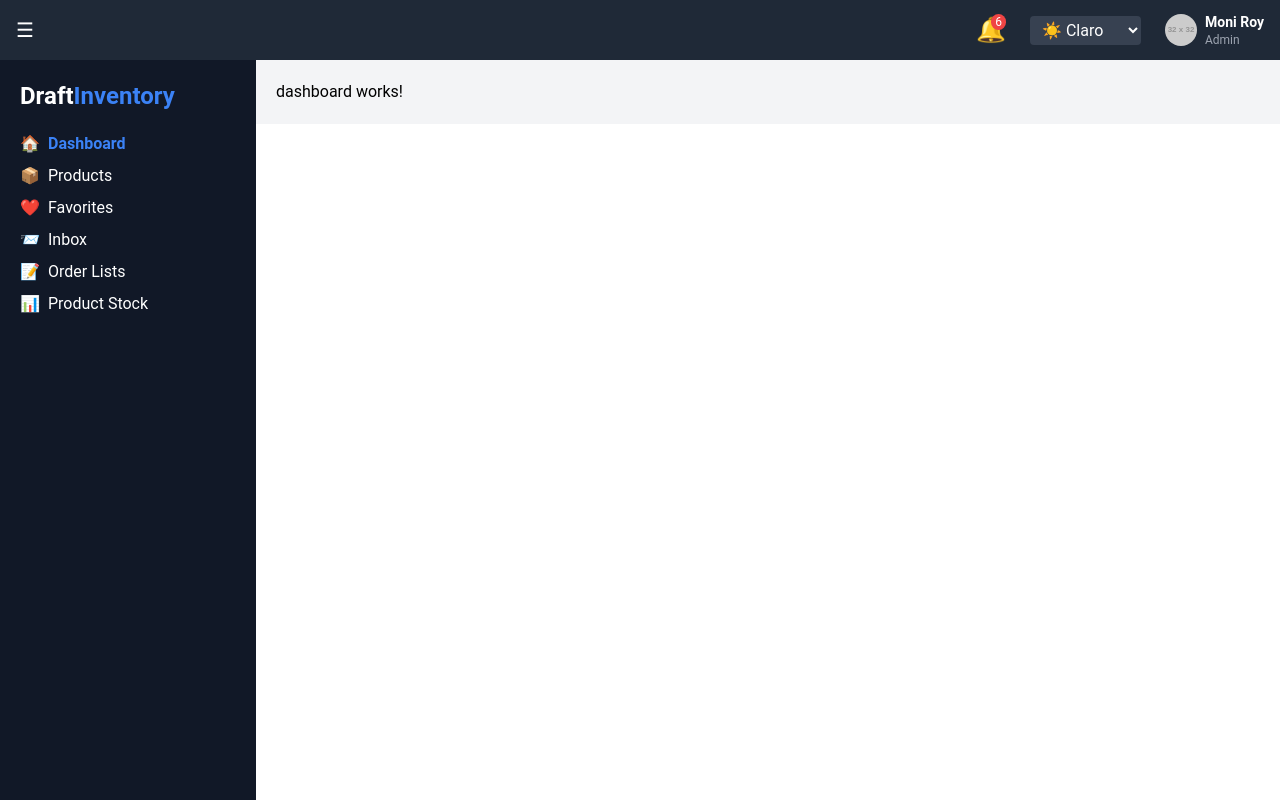
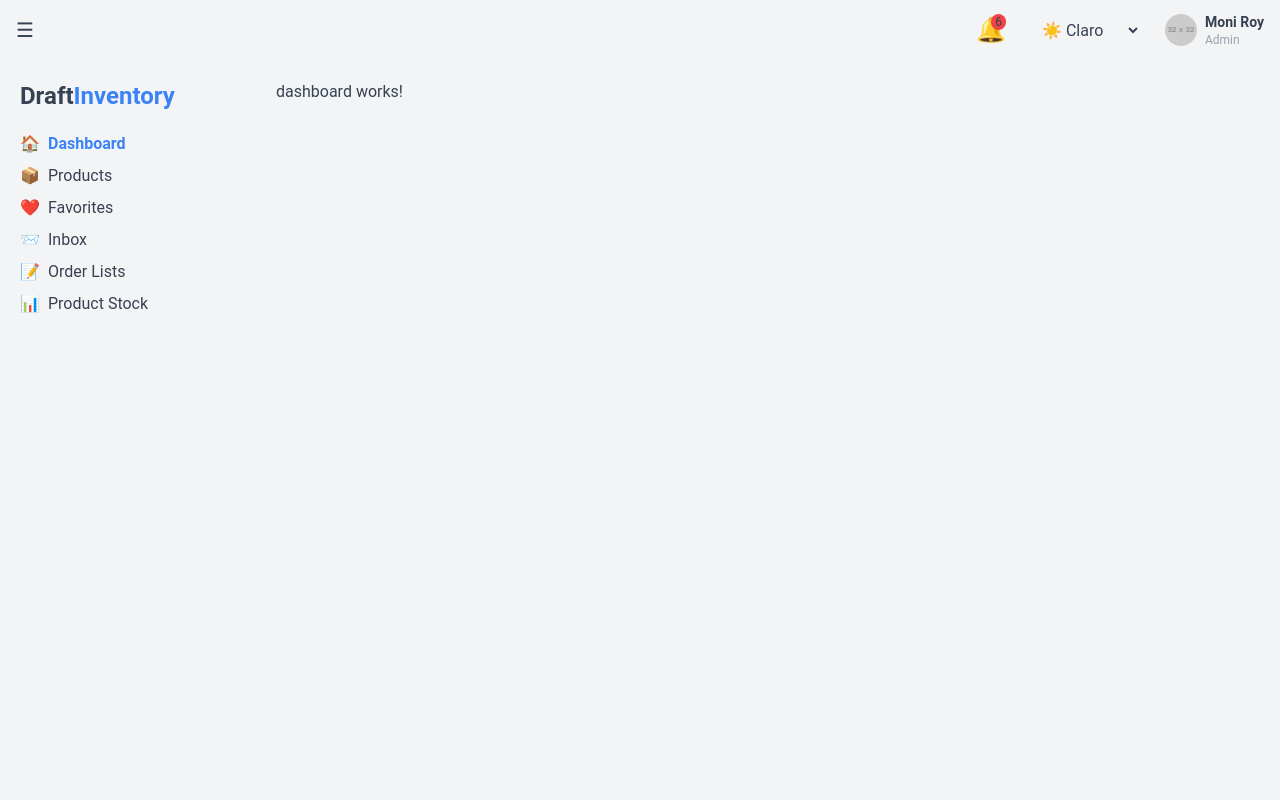
Before and after one commit to draft-inventory/frontend-draf-inventory, an Angular app: page /dashboard in a window 1280 px wide. Built offline with nearby package versions, Linux system fonts and the light colour scheme.

Commit message:
feat: implement dark mode support and update navbar and sidebar styles

```diff
--- a/src/app/shared/components/home/navbar/navbar.component.html
+++ b/src/app/shared/components/home/navbar/navbar.component.html
@@ -1,5 +1,5 @@
-<nav class="bg-gray-800 text-white px-4 py-3 flex items-center justify-between">
-    <!-- Botón de toggle del Sidebar (Izquierda) -->
+<nav class="px-4 py-3 flex items-center justify-between bg-lightBg text-lightText dark:bg-darkBg dark:text-darkText">
+  <!-- Botón de toggle del Sidebar -->
   <button (click)="toggleSidebar()" class="text-xl focus:outline-none">
     ☰
   </button>
@@ -13,24 +13,18 @@
     </div>
 
     <!-- Selector de Modo Oscuro/Claro -->
-    <select
-    (change)="onThemeChange($event)"
-    class="bg-gray-700 text-white rounded px-2 py-1 focus:outline-none dark:bg-gray-800"
-  >
+    <select (change)="onThemeChange($event)" [value]="currentTheme"
+      class="rounded px-2 py-1 focus:outline-none bg-lightBg text-lightText dark:bg-darkBg dark:text-darkText">
       <option value="light">☀️ Claro</option>
       <option value="dark">🌙 Oscuro</option>
     </select>
 
     <!-- Perfil del Usuario -->
     <div class="flex items-center space-x-2 cursor-pointer">
-        <img
-          src="https://via.placeholder.com/32"
-          alt="Profile"
-          class="w-8 h-8 rounded-full"
-        />
+      <img src="https://via.placeholder.com/32" alt="Profile" class="w-8 h-8 rounded-full" />
       <div>
-          <p class="text-sm font-semibold">Moni Roy</p>
-          <p class="text-xs text-gray-400">Admin</p>
+        <p class="text-sm font-semibold dark:text-white">Moni Roy</p>
+        <p class="text-xs text-gray-400 dark:text-gray-500">Admin</p>
       </div>
     </div>
   </div>
--- a/src/app/shared/components/home/navbar/navbar.component.ts
+++ b/src/app/shared/components/home/navbar/navbar.component.ts
@@ -1,23 +1,42 @@
-import { Component, EventEmitter, Output } from '@angular/core';
-import { CommonModule } from '@angular/common';
+import { Component, EventEmitter, Output, Inject, OnInit, PLATFORM_ID } from '@angular/core';
+import { isPlatformBrowser } from '@angular/common';
 
 @Component({
   selector: 'app-navbar',
-  imports: [
-    CommonModule
-  ],
   templateUrl: './navbar.component.html',
   styleUrls: ['./navbar.component.css'],
   standalone: true
 })
-export class NavbarComponent {
+export class NavbarComponent implements OnInit {
   @Output() sidebarToggle = new EventEmitter<void>();
+  currentTheme: string = 'light';
+
+  constructor(@Inject(PLATFORM_ID) private platformId: Object) { }
+
+  ngOnInit() {
+    if (isPlatformBrowser(this.platformId)) {
+      //  Definimos el tema actual en función de la configuración del sistema
+      const prefersDark = window.matchMedia('(prefers-color-scheme: dark)').matches;
+      this.currentTheme = prefersDark ? 'dark' : 'light';
+      this.applyTheme(this.currentTheme);
+    }
+  }
 
   toggleSidebar() {
     this.sidebarToggle.emit();
   }
 
   onThemeChange(event: any) {
-    const theme = event.target.value; // Valor seleccionado (light/dark)
+    const theme = event.target.value;
+    this.applyTheme(theme);
+  }
+
+  private applyTheme(theme: string) {
+    this.currentTheme = theme;
+    if (theme === 'dark') {
+      document.body.classList.add('dark');
+    } else {
+      document.body.classList.remove('dark');
+    }
   }
 }
--- a/src/app/shared/components/home/sidebar/sidebar.component.html
+++ b/src/app/shared/components/home/sidebar/sidebar.component.html
@@ -1,17 +1,13 @@
 <div
-  class="fixed bg-gray-900 text-white h-full w-64 p-5 transition-transform duration-300"
-  [ngClass]="{ '-translate-x-64': !isOpen, 'translate-x-0': isOpen }"
->
+  class="fixed h-full w-64 p-5 transition-transform duration-300 bg-lightBg text-lightText dark:bg-darkBg dark:text-darkText"
+  [ngClass]="{ '-translate-x-64': !isOpen, 'translate-x-0': isOpen }">
   <h2 class="text-2xl font-bold mb-5">
     Draft<span class="text-blue-500">Inventory</span>
   </h2>
   <ul>
     <li *ngFor="let option of options" class="mb-2">
-      <a
-        [routerLink]="option.route"
-        routerLinkActive="text-blue-500 font-bold"
-        class="flex items-center gap-2 hover:text-blue-400"
-      >
+      <a [routerLink]="option.route" routerLinkActive="text-blue-500 font-bold"
+        class="flex items-center gap-2 hover:text-blue-400 dark:hover:text-blue-300">
         <span>{{ option.icon }}</span> {{ option.name }}
       </a>
     </li>
--- a/src/index.html
+++ b/src/index.html
@@ -7,7 +7,7 @@
   <meta name="viewport" content="width=device-width, initial-scale=1">
   <link rel="icon" type="image/x-icon" href="favicon.ico">
 </head>
-<body>
+<body class="bg-lightBg text-lightText dark:bg-darkBg dark:text-darkText">
   <app-root></app-root>
 </body>
 </html>
--- a/tailwind.config.js
+++ b/tailwind.config.js
@@ -3,6 +3,7 @@ module.exports = {
   content: [
     "./src/**/*.{html,ts}",
   ],
+  darkMode: 'class',
   theme: {
     extend: {
       fontFamily: {
```
Lines whose indentation alone changed are shown as unchanged.
